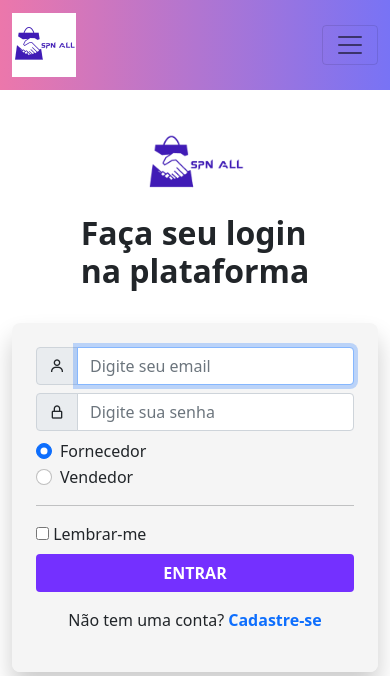
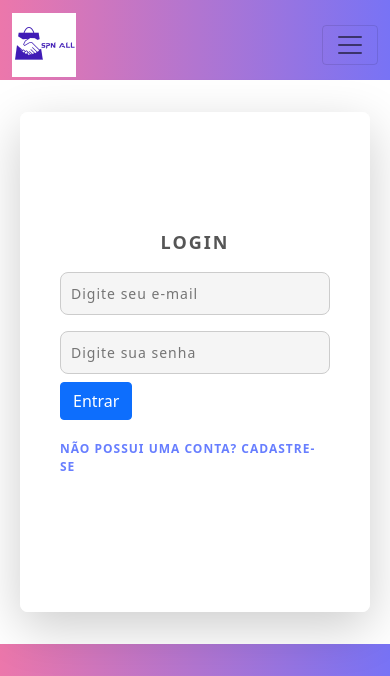
Before and after one commit to lauradevcode/SpnAll_teste, a PHP site: page /pages/login.html in a window 390 px wide. Shown: the top 676 px of the page. Run offline with PHP 8.4, Linux system fonts and the light colour scheme; grey boxes are pictures that could not be loaded.

Commit message:
Atualizando (index, cad, login) e css

```diff
--- a/css/login.css
+++ b/css/login.css
@@ -1,4 +1,13 @@
 @import url(https://fonts.googleapis.com/css?family=Exo:100);
+
+/*Alex*/
+
+.navbar {
+    height: 80px;
+}
+
+
+/*Alex*/
 
 .navbar-light .navbar-nav .nav-link {
     font-size: 1rem;
@@ -11,78 +20,227 @@
 .navbar-light .navbar-nav .nav-link:hover {
     color: #FFF;
 }
-/* ===== Responsividade ===== */
-@media (max-width: 800px) {
-  .dropdown-submenu {
-    margin-left: 0px;
+
+
+/* ===== Botao cadastrar e login ===== */
+
+.myButton {
+    background-image: linear-gradient(to right, #ec77ab 0%, #7873f5 100%);
+    border-radius: 23px;
+    display: inline-block;
+    cursor: pointer;
+    color: white;
+    font-family: 'Poppins', sans-serif;
+    font-size: 20px;
+    font-weight: bold;
+    padding: 5px 13px;
+    text-decoration: none;
+}
+
+.myButton a {
+    color: white;
     font-family: 'Poppins', sans-serif;
 }
 
-  .dropdown-submenu {
-    width: 70px;
+.myButton:hover {
+    background-image: linear-gradient(to right, #ec77ab 0%, #7873f5 100%);
+    color: white;
     font-family: 'Poppins', sans-serif;
 }
 
-  .dropdown-item {
-    font-size: 7px;
+.logins {
+    margin-left: 74%;
+    color: white;
     font-family: 'Poppins', sans-serif;
 }
 
-  .navbar-nav {
-    align-items: center;
-    justify-content: space-around;
-    font-family: 'Poppins', sans-serif;
-  }
 
-}
+/* ===== Fim do botao cadastrar e login ===== */
 
-header{
-  background-color: #4A00E0;
-}
 
-.row >[class ^=col-]:first-child{
+/* ===== Inicio Fom ======*/
+
+section {
+    position: relative;
+    height: calc(100vh - 280px);
+    background-color: white;
     display: flex;
     justify-content: center;
     align-items: center;
-  flex-direction: column;
+    padding: 20px;
 }
 
-.row >[class ^=col-]:first-child img{
-  height: 100px;
+section .container {
+    position: relative;
+    width: 800px;
+    height: 500px;
+    background: #fff;
+    /*Alex*/
+    box-shadow: 0 15px 50px rgba(0, 0, 0, 0.2);
+    border-radius: .5rem;
+    /*Alex*/
+    overflow: hidden;
 }
 
-.row >[class ^=col-]:first-child h2{
-  font-size: 2rem;
-  font-weight: 600;
+section .container .user {
+    position: absolute;
+    top: 0;
+    left: 0;
+    width: 100%;
+    height: 100%;
+    display: flex;
 }
 
-form{
-  background-color: rgba(238, 238, 238, 0.604);
-  border-radius: .5rem;
-  box-shadow: 0px 15px 25px rgba(0, 0, 0, 0.2);
+section .container .user .imgBx {
+    position: relative;
+    width: 50%;
+    height: 100%;
+    background: white;
+    transition: 0.5s;
 }
 
-form button[type="submit"]{
-color: #fff;
- background-color: #7430ff;
+section .container .user .imgBx img {
+    position: absolute;
+    top: 0;
+    left: 0;
+    width: 100%;
+    height: 100%;
+    object-fit: cover;
+}
+
+section .container .user .formBx {
+    position: relative;
+    width: 50%;
+    height: 100%;
+    background: #fff;
+    display: flex;
+    justify-content: center;
+    align-items: center;
+    padding: 40px;
+    transition: 0.5s;
+}
+
+section .container .user .formBx form h2 {
+    font-size: 18px;
     font-weight: 600;
     text-transform: uppercase;
+    letter-spacing: 2px;
+    text-align: center;
+    width: 100%;
+    margin-bottom: 10px;
+    color: #555;
 }
 
-form button[type="submit"]:hover{
-  color: #fff;
+section .container .user .formBx form input {
+    position: relative;
+    width: 100%;
+    padding: 10px;
+    background: #f5f5f5;
+    color: #333;
+    border: none;
+    outline: none;
+    box-shadow: none;
+    margin: 8px 0;
+    font-size: 14px;
+    letter-spacing: 1px;
+    font-weight: 300;
+    /*Alex*/
+    border: 1px solid #ccc;
+    border-radius: .5rem;
+    /*Alex*/
 }
 
-form a{
-  text-decoration: none;
-  font-weight: 600;
+section .container .user .formBx form input[type='submit'] {
+    max-width: 100px;
+    background: white;
+    color: #fff;
+    cursor: pointer;
+    font-size: 14px;
+    font-weight: 500;
+    letter-spacing: 1px;
+    transition: 0.5s;
 }
 
+section .container .user .formBx form .signup {
+    position: relative;
+    margin-top: 20px;
+    font-size: 12px;
+    letter-spacing: 1px;
+    color: #555;
+    text-transform: uppercase;
+    font-weight: 300;
+}
+
+section .container .user .formBx form .signup a {
+    font-weight: 600;
+    text-decoration: none;
+    color: #677eff;
+}
+
+section .container .signupBx {
+    pointer-events: none;
+}
+
+section .container.active .signupBx {
+    pointer-events: initial;
+}
+
+section .container .signupBx .formBx {
+    left: 100%;
+}
+
+section .container.active .signupBx .formBx {
+    left: 0;
+}
+
+section .container .signupBx .imgBx {
+    left: -100%;
+}
+
+section .container.active .signupBx .imgBx {
+    left: 0%;
+}
+
+section .container .signinBx .formBx {
+    left: 0%;
+}
+
+section .container.active .signinBx .formBx {
+    left: 100%;
+}
+
+section .container .signinBx .imgBx {
+    left: 0%;
+}
+
+section .container.active .signinBx .imgBx {
+    left: -100%;
+}
+
+@media (max-width: 991px) {
+    section .container {
+        max-width: 400px;
+    }
+    section .container .imgBx {
+        display: none;
+    }
+    section .container .user .formBx {
+        width: 100%;
+    }
+}
+
+
+/* ===== End Fom ======*/
+
+
 /* ===== FOOTER ===== */
+
 footer {
+    /*Alex*/
+    height: 200px;
+    /*Alex*/
     background-image: linear-gradient(to right, #ec77ab 0%, #7873f5 100%);
     width: 100%;
-  height: 100%;
     font-family: 'Poppins', sans-serif;
 }
 
--- a/index.html
+++ b/index.html
@@ -53,7 +53,7 @@
                     </li>
                     <li class="logins nav-item">
                         <button class="myButton">
-              <a href="pages/cadastroGeral.html">Cadastro</a>
+              <a href="pages/cadastro.html">Cadastro</a>
             </button>
                     </li>
 
--- a/pages/login.html
+++ b/pages/login.html
@@ -1,24 +1,21 @@
-<!doctype html>
+<!DOCTYPE html>
 <html lang="pt-br">
 
 <head>
-  <meta charset="UTF-8">
+    <meta charset="utf-8">
     <meta name="viewport" content="width=device-width, initial-scale=1.0">
+    <title>Login - SPN ALL</title>
     <link href="https://cdn.jsdelivr.net/npm/bootstrap@5.0.0-beta2/dist/css/bootstrap.min.css" rel="stylesheet" integrity="sha384-BmbxuPwQa2lc/FVzBcNJ7UAyJxM6wuqIj61tLrc4wSX0szH/Ev+nYRRuWlolflfl" crossorigin="anonymous">
-  <title>Login - SPN ALL </title>
-  <!-- ===== BOX ICONS ===== -->
-  <link href='https://cdn.jsdelivr.net/npm/boxicons@2.0.5/css/boxicons.min.css' rel='stylesheet'>
-  <!-- CSS LOGINS -->
-  <link href="../css/login.css" rel="stylesheet">
+    <script src="https://cdn.jsdelivr.net/npm/bootstrap@5.0.0-beta2/dist/js/bootstrap.bundle.min.js" integrity="sha384-b5kHyXgcpbZJO/tY9Ul7kGkf1S0CWuKcCD38l8YkeH8z8QjE0GmW1gYU5S9FOnJ0" crossorigin="anonymous"></script>
     <link rel="stylesheet" href="../css/login.css">
 </head>
 
-<body>
+<body style="background: #EAEDED;">
     <!-- Navbar -->
     <nav class="navbar navbar-expand-lg navbar-light" style="background-image: linear-gradient(to right, #ec77ab 0%, #7873f5 100%);">
         <div class="container-fluid">
 
-      <a class="navbar-brand" href="index.html">
+            <a class="navbar-brand" href="../index.html">
                 <img src="../img/navbar_brand.ico" style="background-color: white" alt="">
             </a>
 
@@ -48,66 +45,53 @@
                     <li class="nav-item">
                         <a class="nav-link" href="#">Vender</a>
                     </li>
+
+                    <li class="logins nav-item">
+                        <button class="myButton">
+              <a href="login.html">Login</a>
+            </button>
+                    </li>
+                    <li class="logins nav-item">
+                        <button class="myButton">
+              <a href="cadastro.html">Cadastro</a>
+            </button>
+                    </li>
+
                 </ul>
             </div>
         </div>
     </nav>
     <!-- Final do NAVBAR-->
 
-  <section class="container mb-5">
-    <div class="row">
 
-      <div class="col-md-6 py-4">
-        <img src="../img/logo.png" alt="logo" class="img-fluid">
-        <h2>Faça seu login <br />na plataforma</h2>
+    <!--SECTION FORM-->
+    <section>
+        <div class="container">
+
+            <div class="user signinBx">
+                <div class="imgBx"><img src="../img/loginback.jpg" alt="" /></div>
+                <div class="formBx">
+                    <form action="" onsubmit="return false;">
+
+                        <h2>Login</h2>
+
+                        <input type="email" name="" placeholder="Digite seu e-mail" />
+                        <input type="password" name="" placeholder="Digite sua senha" />
+                        <button type="submit" class="btn btn-primary">Entrar</button><br>
+                        <p class="signup">
+                            <a href="cadastro.html">Não possui uma conta? CADASTRE-SE</a>
+                        </p>
+                        <!--signup-->
+                    </form>
                 </div>
+                <!--formBx-->
+            </div>
+            <!--user signinBx-->
+        </div>
+        <!--container-->
+    </section>
+    <!--FIM DA SECTION-->
 
-
-      <div class="col-md-6">
-        <form method="POST" class="p-4">
-          <div class="input-group mb-2">
-            <span class="input-group-text"> <i class='bx bx-user login__icon'></i></span>
-            <input type="email" class="form-control" name="email" placeholder="Digite seu email" required autofocus>
-          </div>
-
-          <div class="input-group mb-2">
-            <span class="input-group-text"> <i class='bx bx-lock-alt login__icon'></i></span>
-            <input type="text" class="form-control" name="senha" placeholder="Digite sua senha" required>
-          </div>
-
-          <div class="form-group">
-            <div class="form-check">
-              <input class="form-check-input" type="radio" name="tipoLogin" id="fornecedor" checked>
-              <label class="form-check-label" for="fornecedor">
-                Fornecedor
-              </label>
-            </div>
-            <div class="form-check">
-              <input class="form-check-input" type="radio" name="tipoLogin" id="vendedor">
-              <label class="form-check-label" for="vendedor">
-                Vendedor
-              </label>
-            </div>
-          </div>
-          <hr class="my-3">
-          <div class="checkbox mb-2">
-            <label>
-              <input name="lembrar" type="checkbox" value="remember-me"> Lembrar-me
-            </label>
-          </div>
-          <div class="d-grid gap-2">
-            <button name="entrar" class="btn" type="submit">Entrar</button>
-          </div>
-          <div class="my-3 text-center">
-            <p>Não tem uma conta? <a href="../pages/cadastroGeral.html">Cadastre-se</a></p>
-          </div>
-          <!--text-center-->
-        </form>
-
-      </div>
-
-    </div>
-  </section>
 
 
     <!--FOOTER -->
@@ -156,9 +140,6 @@
         </div>
     </footer>
 
-  <script src="https://code.jquery.com/jquery-3.3.1.slim.min.js" integrity="sha384-q8i/X+965DzO0rT7abK41JStQIAqVgRVzpbzo5smXKp4YfRvH+8abtTE1Pi6jizo" crossorigin="anonymous"></script>
-  <script src="https://cdn.jsdelivr.net/npm/bootstrap@5.0.0-beta2/dist/js/bootstrap.bundle.min.js" integrity="sha384-b5kHyXgcpbZJO/tY9Ul7kGkf1S0CWuKcCD38l8YkeH8z8QjE0GmW1gYU5S9FOnJ0" crossorigin="anonymous"></script>
-
 </body>
 
 </html>
```
Also changed, not shown: other parts of css/login.css (+25 -42 lines), css/cadastro.css (+69 -83 lines), pages/cadastro.html (+35 -29 lines). Lines whose indentation alone changed are shown as unchanged.
